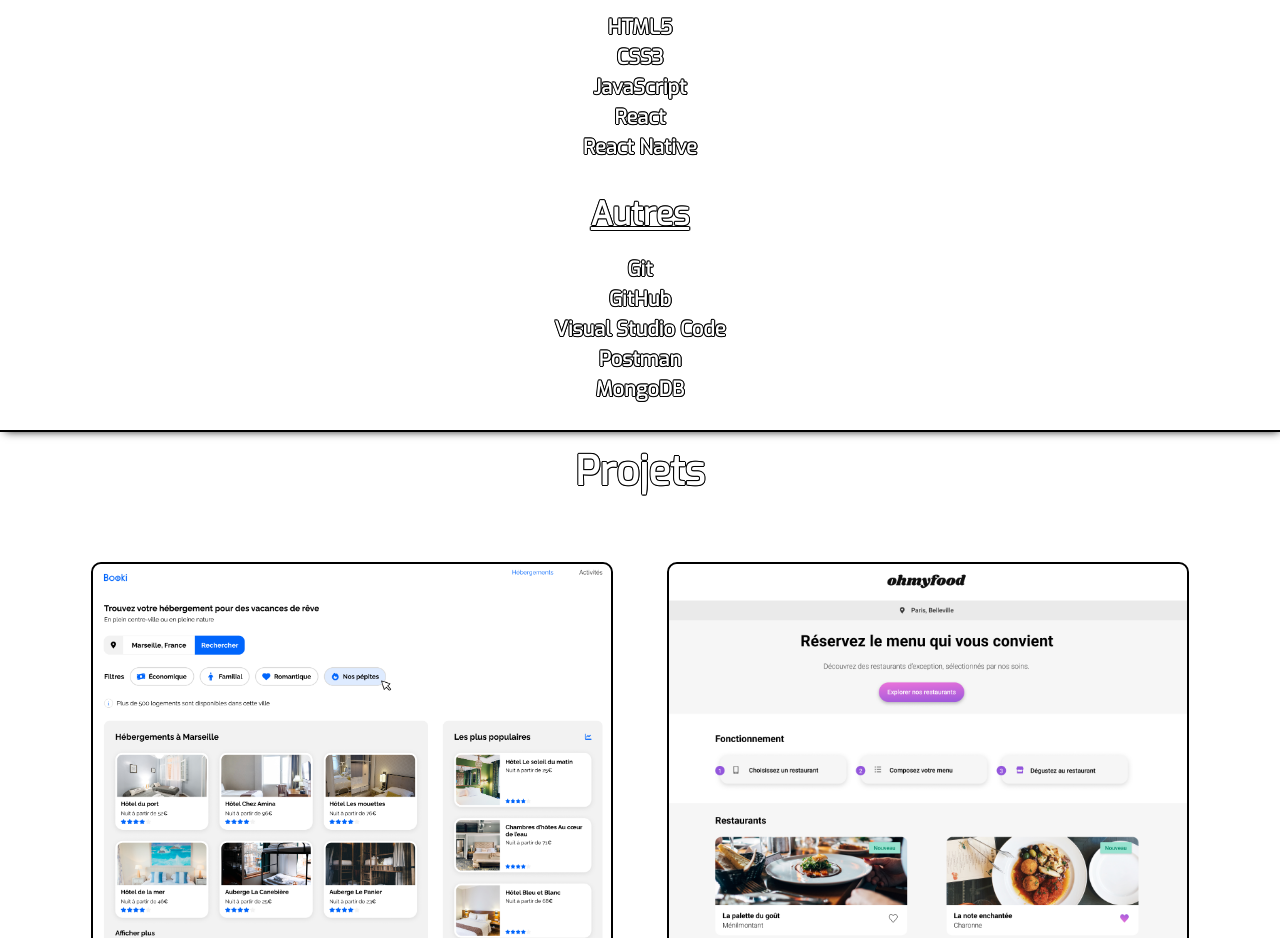
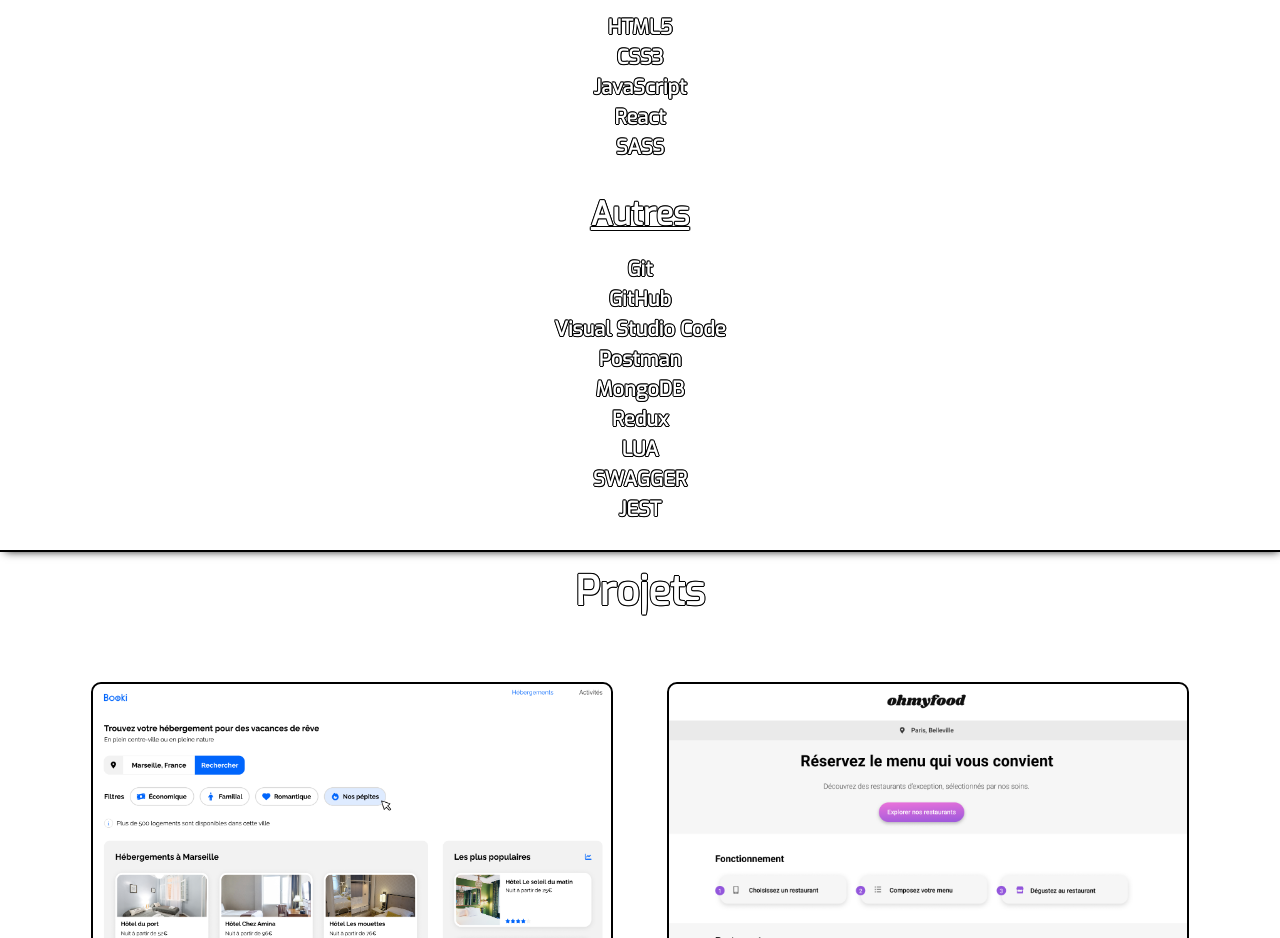
Before and after one commit to GatDoo/PORTFOLIO-V3, a React (Vite) app: page / in a window 1280 px wide. Shown: the part 920-1858 px from the top of the page. Built offline with nearby package versions, Linux system fonts and the light colour scheme.

Commit message:
Updated skills

```diff
--- a/src/components/Competences/Competences.jsx
+++ b/src/components/Competences/Competences.jsx
@@ -12,7 +12,7 @@
             <li>CSS3</li>
             <li>JavaScript</li>
             <li>React</li>
-            <li>React Native</li>
+            <li>SASS</li>
           </ul>
         </div>
         <div className="competences-container-3">
@@ -23,6 +23,10 @@
             <li>Visual Studio Code</li>
             <li>Postman</li>
             <li>MongoDB</li>
+            <li>Redux</li>
+            <li>LUA</li>
+            <li>SWAGGER</li>
+            <li>JEST</li>
           </ul>
         </div>
       </div>
--- a/src/components/Travaux/Travaux.jsx
+++ b/src/components/Travaux/Travaux.jsx
@@ -27,7 +27,7 @@
                         </div>
                         <div className="card-back">
                             <a href="" target="_blank"><i className="fa-solid fa-arrow-up-right-from-square"></i></a>
-                            <a href="https://github.com/GatDoo/Portfolio-architecte-sophie-bluel-master" target="_blank"><i className="fa-brands fa-github"></i></a>
+                            <a href="https://github.com/GatDoo/Booki" target="_blank"><i className="fa-brands fa-github"></i></a>
                         </div>
                     </div>
                     <i className="fa-solid fa-arrow-turn-down"></i>
```
